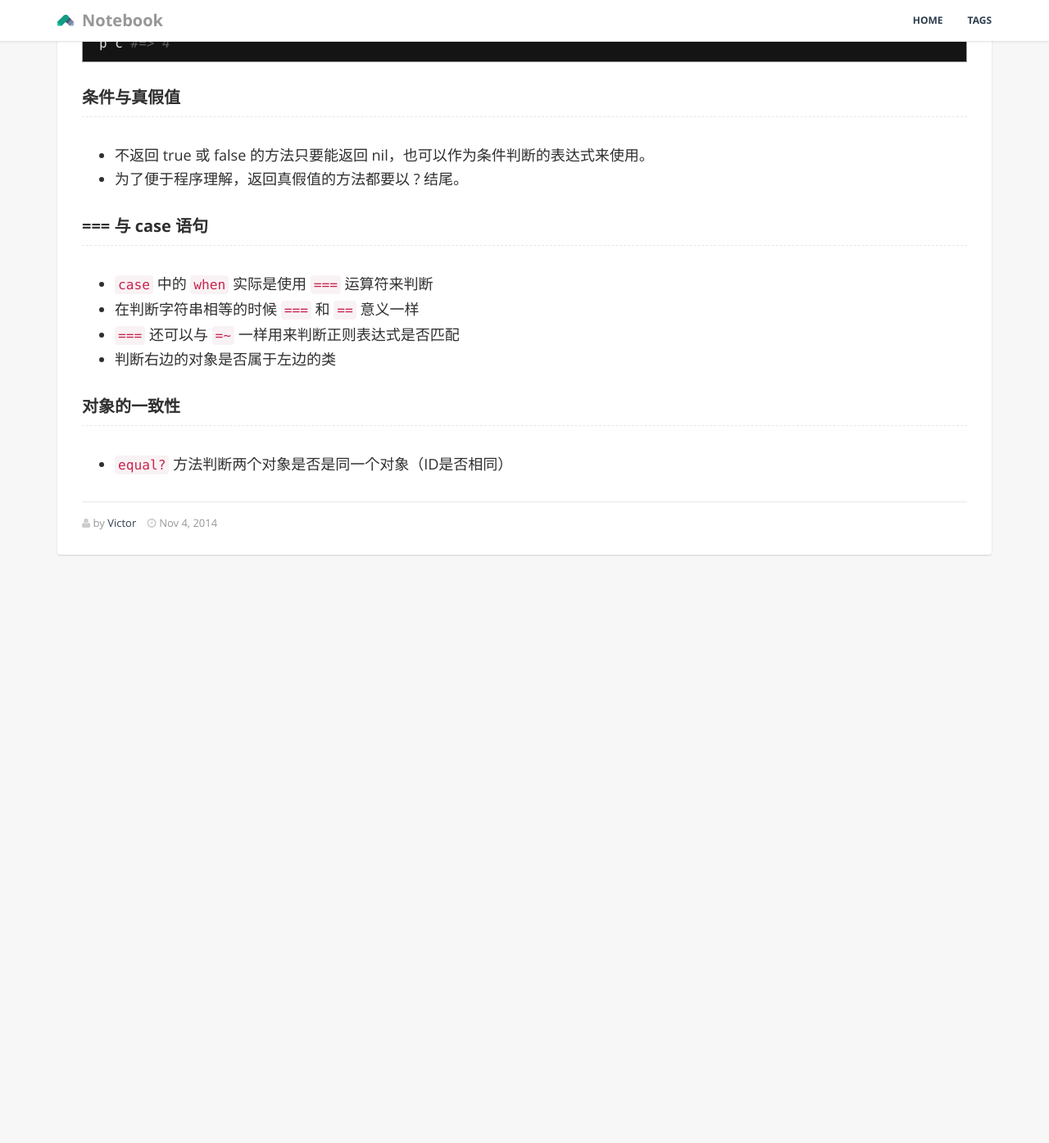
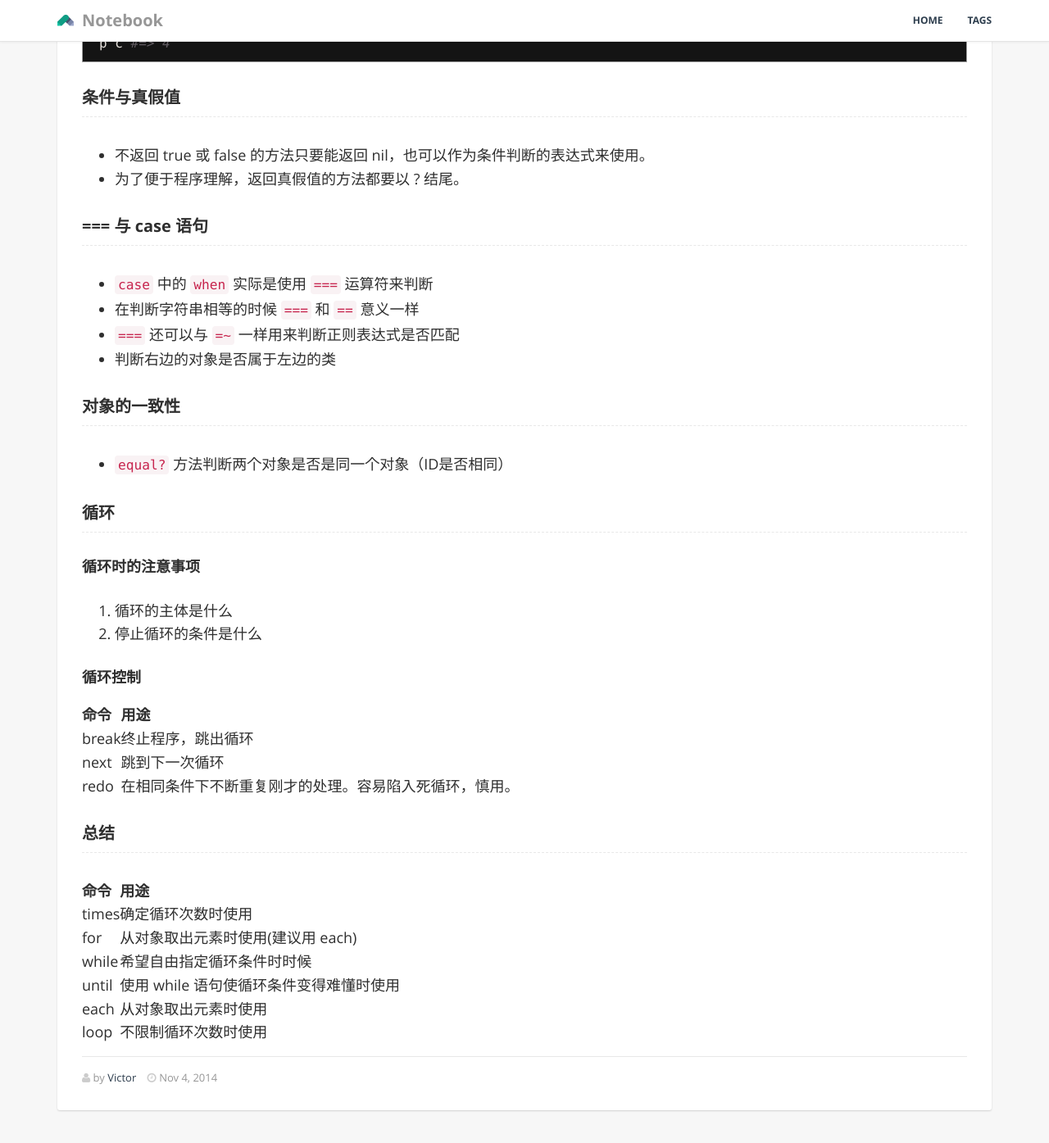
Before and after one commit to GiaoGiaoCat/GiaoGiaoCat.github.io, a Jekyll site: the page built from _posts/201411/2014-11-04-ruby-programming-01.md, in a window 1280 px wide and 1400 px high, scrolled down 2758 px. Shown: the top 1395 px of the window at 82% size. Built offline with Jekyll 4.4.1, drawn with Linux system fonts in a browser that asks for light colours; Markdown is read by kramdown in place of the engine named in the settings; before the commit the page ends 3480 px from its top, so only the background shows below that.

Commit message:
新增一点读书笔记

````diff
--- a/_posts/201411/2014-11-04-ruby-programming-01.md
+++ b/_posts/201411/2014-11-04-ruby-programming-01.md
@@ -128,3 +128,29 @@ p c #=> 4
 ### 对象的一致性
 
 * ```equal?``` 方法判断两个对象是否是同一个对象（ID是否相同）
+
+### 循环
+
+#### 循环时的注意事项
+
+1. 循环的主体是什么
+2. 停止循环的条件是什么
+
+#### 循环控制
+
+命令 | 用途
+--- | ---
+break | 终止程序，跳出循环
+next | 跳到下一次循环
+redo | 在相同条件下不断重复刚才的处理。容易陷入死循环，慎用。
+
+### 总结
+
+命令 | 用途
+--- | ---
+times | 确定循环次数时使用
+for | 从对象取出元素时使用(建议用 each)
+while | 希望自由指定循环条件时时候
+until | 使用 while 语句使循环条件变得难懂时使用
+each | 从对象取出元素时使用
+loop | 不限制循环次数时使用
````
